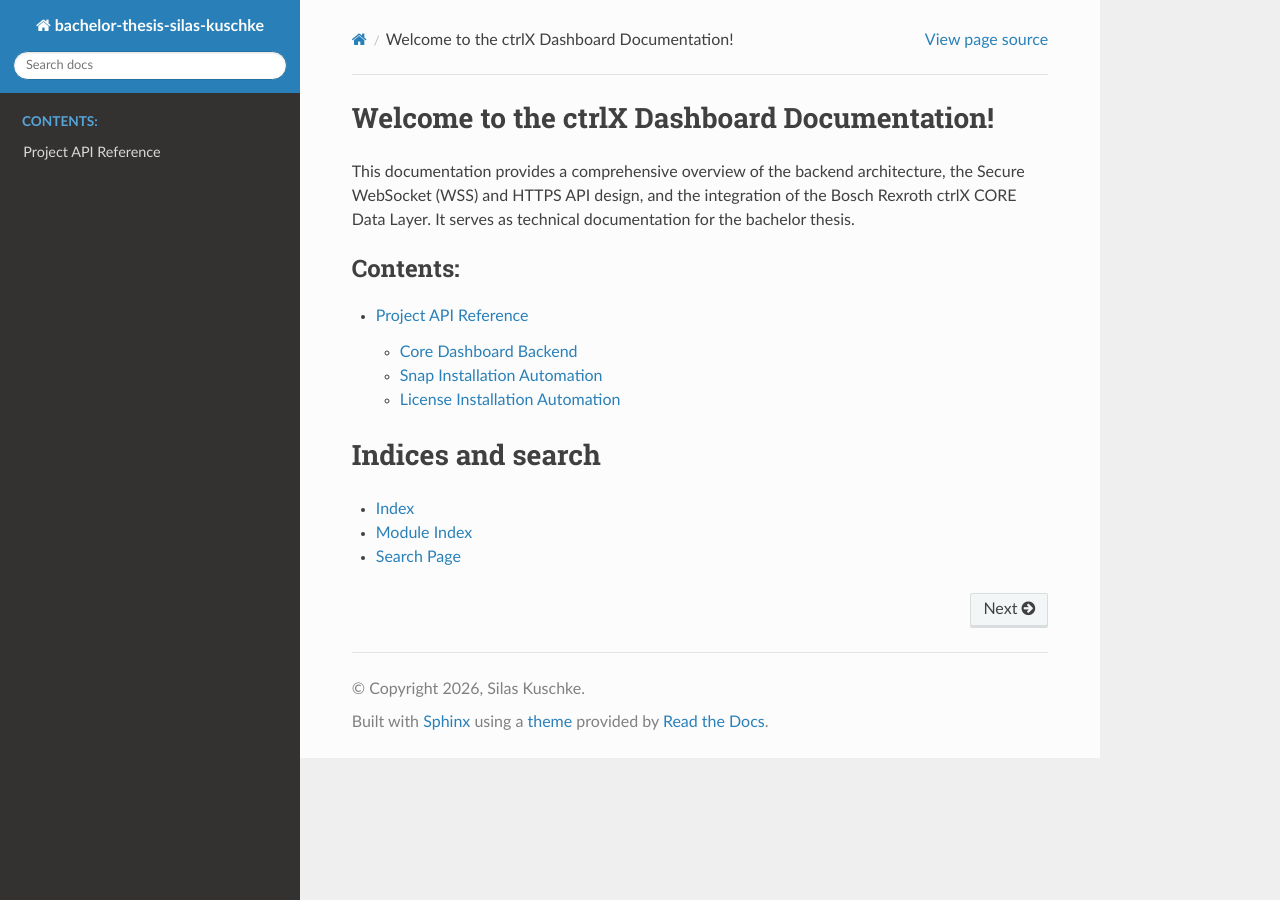
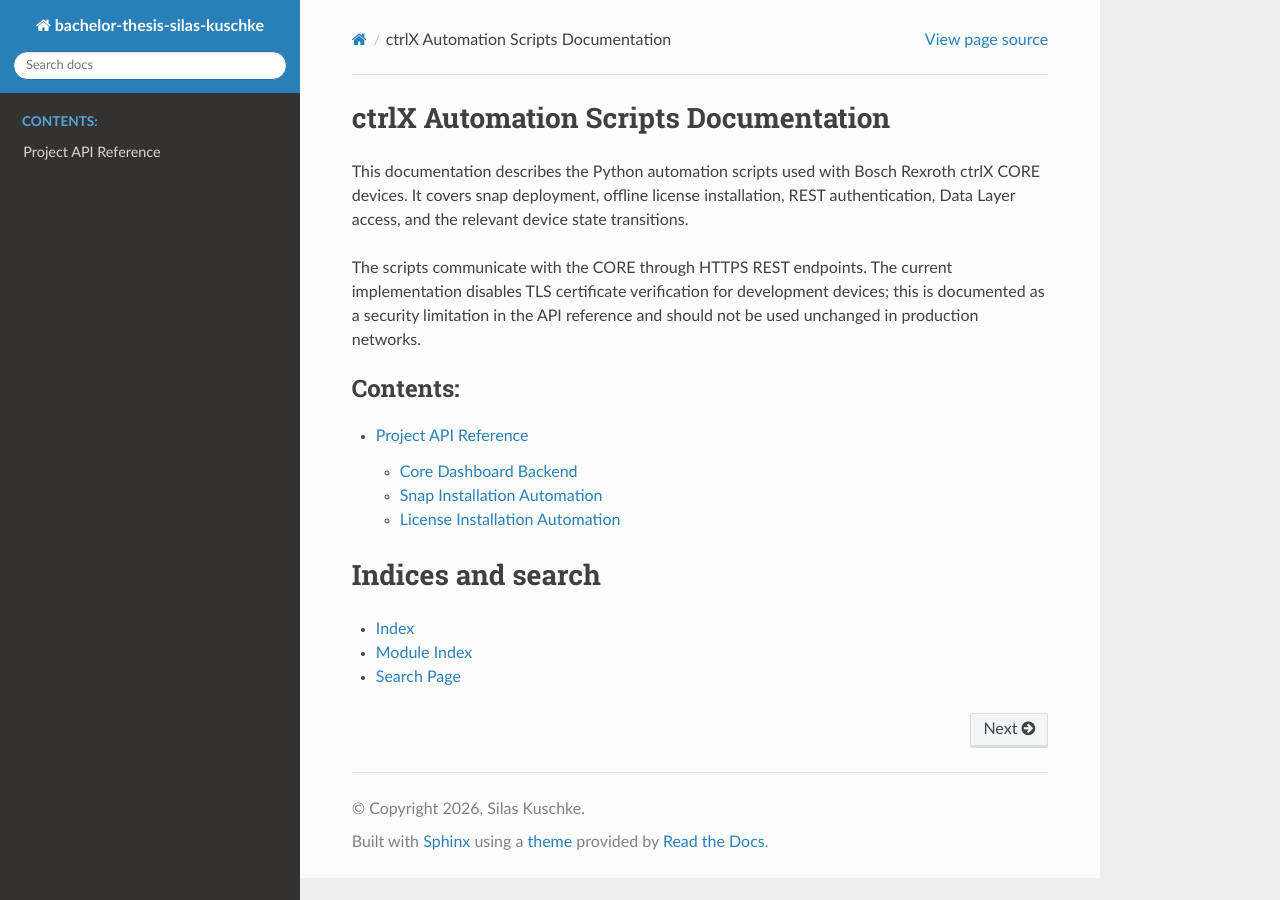
Before and after one commit to vitalisAutomation/kuschke-silas-bachelor-thesis, a Sphinx documentation site: the page built from docs/index.rst, in a window 1280 px wide. Built offline with Sphinx 7.4.7 and the Read the Docs theme 3.1.0, drawn with Linux system fonts in a browser that asks for light colours.

Commit message:
Improved sphinx documentation of license and app installation script

```diff
--- a/docs/conf.py
+++ b/docs/conf.py
@@ -3,19 +3,16 @@
 # For the full list of built-in configuration values, see the documentation:
 # https://www.sphinx-doc.org/en/master/usage/configuration.html
 
-import os
 import sys
 from pathlib import Path
 
 # -- Path setup --------------------------------------------------------------
-import os
-import sys
-
-# Hardcoded absolute paths to guarantee Sphinx autodoc finds the modules on Windows
-sys.path.insert(0, r"C:\development\bachelor-thesis-silas-kuschke\ctrlx-test-app-for-deployment\backend")
-sys.path.insert(0, r"C:\development\bachelor-thesis-silas-kuschke\ctrlx-app-installation-automation")
-sys.path.insert(0, r"C:\development\bachelor-thesis-silas-kuschke\ctrlx-flask-app-test")
-sys.path.insert(0, r"C:\development\bachelor-thesis-silas-kuschke\ctrlx-licensing-installation")
+DOCS_DIR = Path(__file__).resolve().parent
+PROJECT_DIR = DOCS_DIR.parent
+sys.path.insert(0, str(PROJECT_DIR / "ctrlx-test-app-for-deployment" / "backend"))
+sys.path.insert(0, str(PROJECT_DIR / "ctrlx-app-installation-automation"))
+sys.path.insert(0, str(PROJECT_DIR / "ctrlx-flask-app-test"))
+sys.path.insert(0, str(PROJECT_DIR / "ctrlx-licensing-installation"))
 
 
 # -- Project information -----------------------------------------------------
@@ -58,4 +55,5 @@
     "dotenv",
     "eventlet",
     "getpass",
+    "keyring",
 ]
--- a/docs/index.rst
+++ b/docs/index.rst
@@ -3,13 +3,18 @@
    You can adapt this file completely to your liking, but it should at least
    contain the root `toctree` directive.
 
-Welcome to the ctrlX Dashboard Documentation!
-=============================================
+ctrlX Automation Scripts Documentation
+======================================
 
-This documentation provides a comprehensive overview of the backend architecture,
-the Secure WebSocket (WSS) and HTTPS API design, and the integration of the
-Bosch Rexroth ctrlX CORE Data Layer. It serves as technical documentation
-for the bachelor thesis.
+This documentation describes the Python automation scripts used with Bosch
+Rexroth ctrlX CORE devices. It covers snap deployment, offline license
+installation, REST authentication, Data Layer access, and the relevant device
+state transitions.
+
+The scripts communicate with the CORE through HTTPS REST endpoints. The current
+implementation disables TLS certificate verification for development devices;
+this is documented as a security limitation in the API reference and should not
+be used unchanged in production networks.
 
 .. toctree::
    :maxdepth: 2
```
Also changed, not shown: docs/modules.rst (+68 -0 lines), 8 other files.
